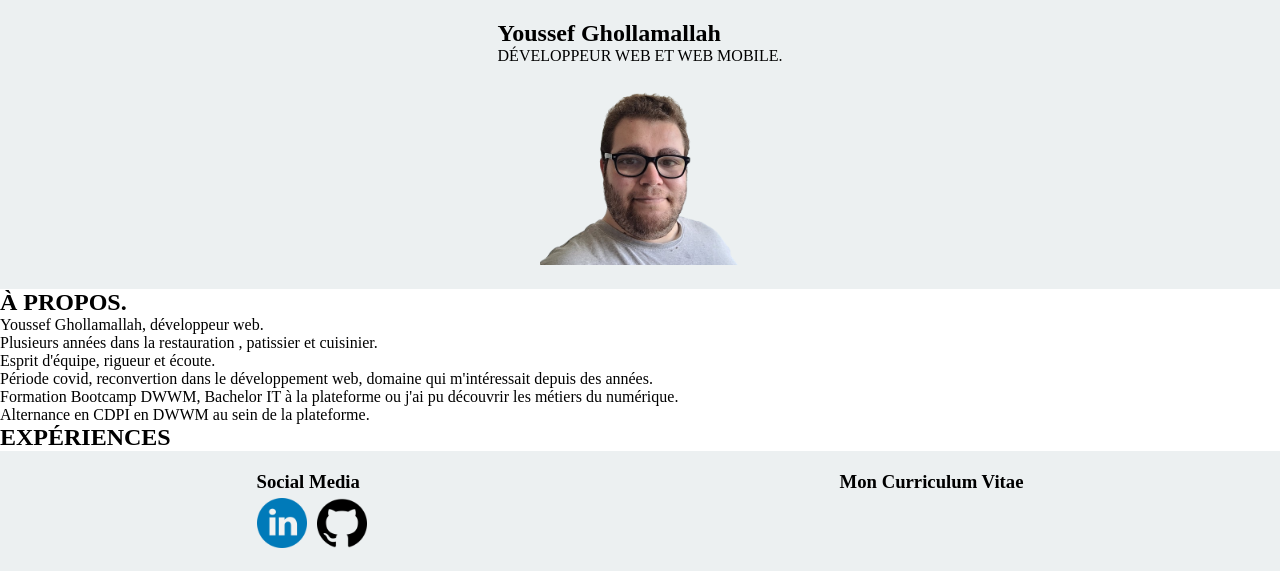
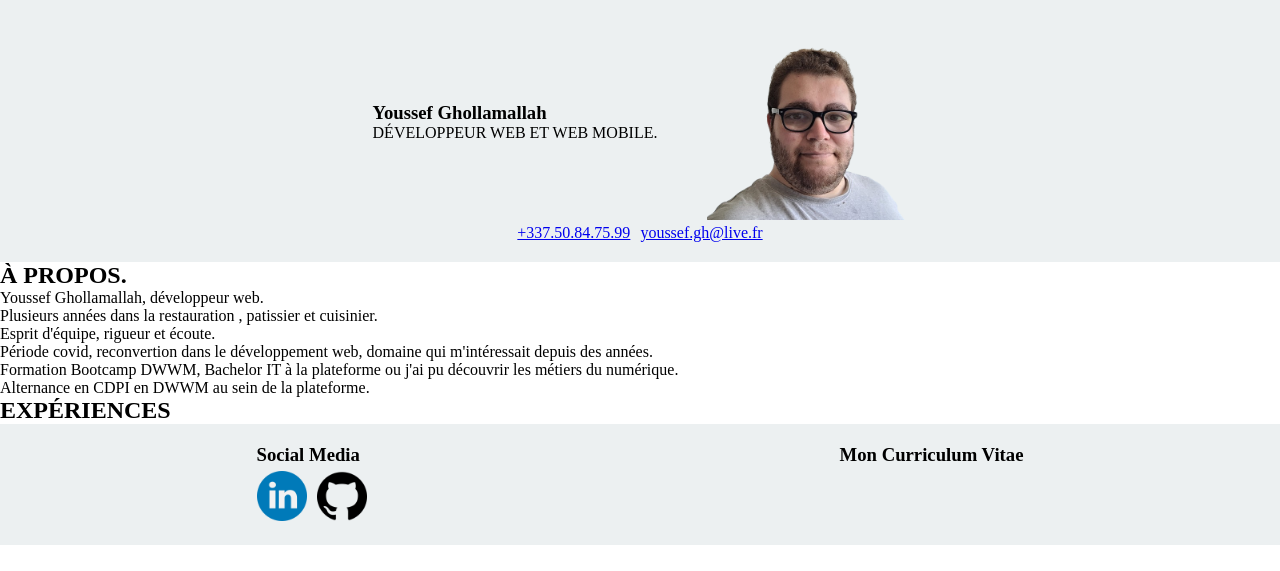
Before and after one commit to YoussefGhollamallah/cv, a PHP site: page / in a window 1280 px wide. Shown: the top 571 px of the page. Run offline with PHP 8.4, Linux system fonts and the light colour scheme.

Commit message:
ajout de la nav

```diff
--- a/includes/header.php
+++ b/includes/header.php
@@ -1,9 +1,17 @@
 <header>
-    <section>
-        <h1>Youssef Ghollamallah</h1>
-        <p id="job"></p>
+    <section id="header">
+        <article>
+            <h1>Youssef Ghollamallah</h1>
+            <p id="job"></p>
+        </article>
+        <article>
+            <img id="profilPicture" src="assets/pictures/profil.png" alt="photo" width="200px" >
+        </article>
     </section>
-    <section>
-        <img id="profilPicture" src="assets/pictures/profil.png" alt="photo" width="200px" >
-    </section>
+    <nav>
+        <ul id="navlink">
+            <li><a href="+33750847599">+337.50.84.75.99</a></li>
+            <li><a href="mailto:youssef.gh@live.fr">youssef.gh@live.fr</a></li>
+        </ul>
+    </nav>
 </header>
```
